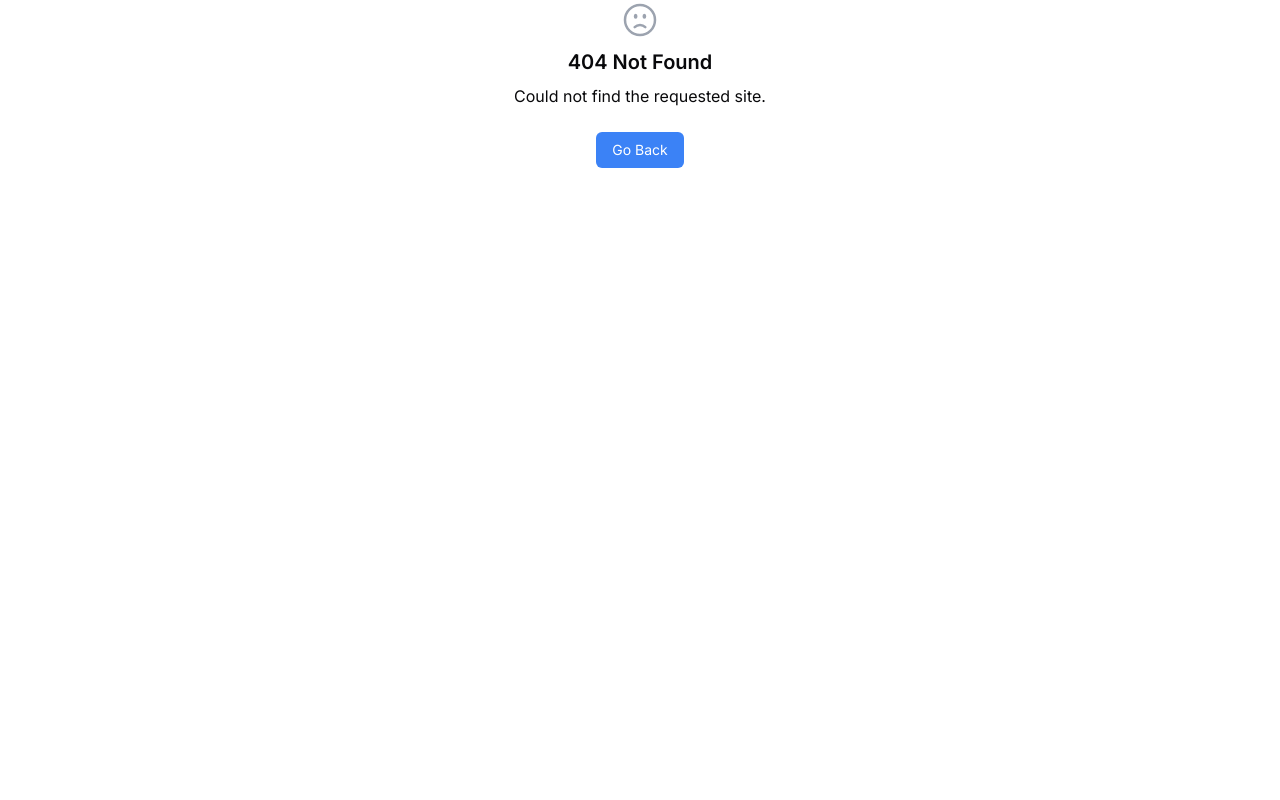
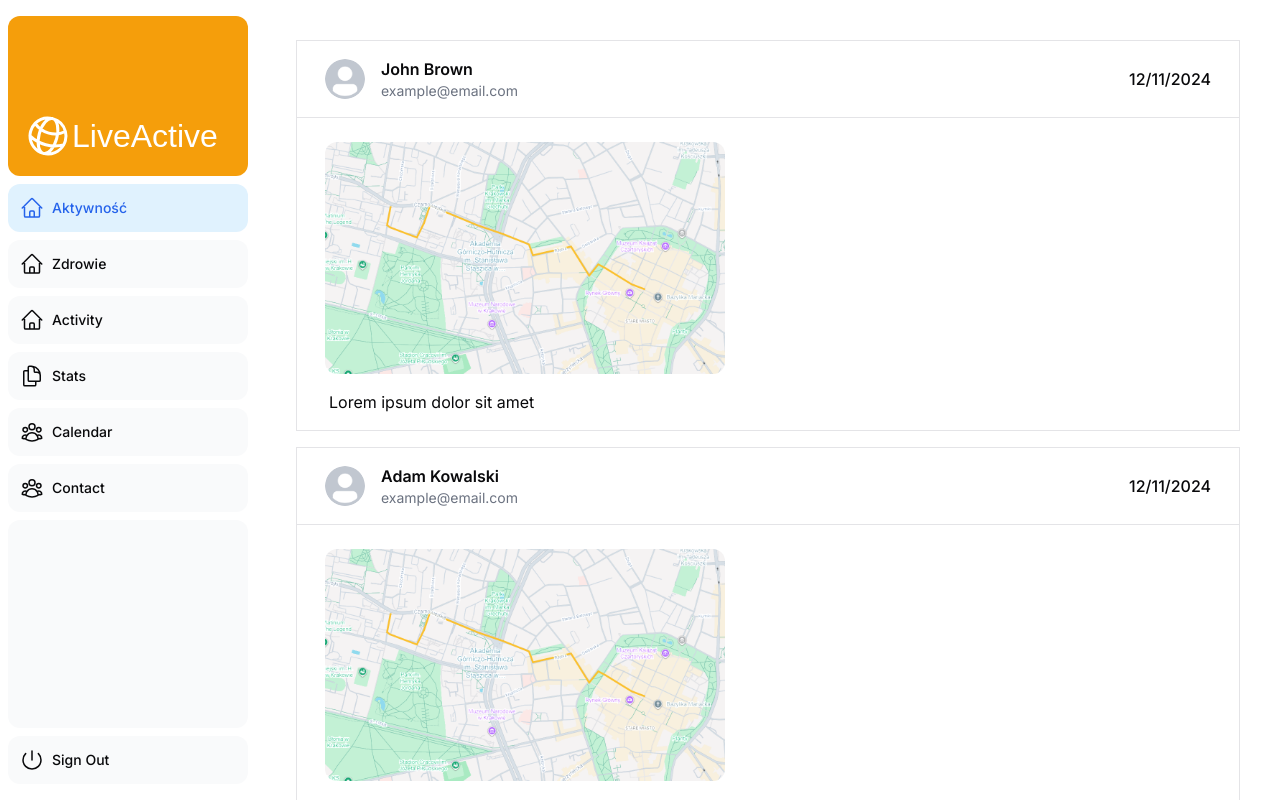
Before and after one commit to blackcaer/nextjs-sandbox, a Next.js app: page /aktywnosc in a window 1280 px wide. Before the commit this address had no page. Built offline with nearby package versions, Linux system fonts and the light colour scheme; a web font is replaced by a local one.

Commit message:
Add routes: aktywnosc zdrowie

```diff
--- /dev/null
+++ b/app/(mainapp)/aktywnosc/page.tsx
@@ -0,0 +1,22 @@
+import Image from "next/image";
+import UserActivity from "@/app/ui/activity/user_activity";
+
+export default function Page() {
+  const userData = {
+    id: 1,
+    name: "John Brown",
+    email: "example@email.com",
+    avatar_img_url: "/avatars/avatar1.png",
+    route_img_url: "/example/route1.png",
+    text: "Lorem ipsum dolor sit amet",
+    date: "2024-12-11T00:00:00Z",
+  };
+
+  return (
+    <div className="flex flex-col md:flex-col gap-4 md:overflow-hidden">
+      <UserActivity userData={userData}/>
+      <UserActivity userData={{ ...userData, name: "Adam Kowalski", id: 2 }}/>
+      <UserActivity userData={{ ...userData, name: "Anna Nowak", id: 3 }}/>
+    </div>
+  );
+}
--- /dev/null
+++ b/app/(mainapp)/zdrowie/page.tsx
@@ -0,0 +1,22 @@
+import Image from "next/image";
+import UserActivity from "@/app/ui/activity/user_activity";
+
+export default function Page() {
+  const userData = {
+    id: 1,
+    name: "John Brown",
+    email: "example@email.com",
+    avatar_img_url: "/avatars/avatar1.png",
+    route_img_url: "/example/route1.png",
+    text: "Lorem ipsum dolor sit amet",
+    date: "2024-12-11T00:00:00Z",
+  };
+
+  return (
+    <div className="flex flex-col md:flex-col gap-4 md:overflow-hidden">
+      <UserActivity userData={userData}/>
+      <UserActivity userData={{ ...userData, name: "Adam Kowalski", id: 2 }}/>
+      <UserActivity userData={{ ...userData, name: "Anna Nowak", id: 3 }}/>
+    </div>
+  );
+}
--- a/app/ui/nav-links.tsx
+++ b/app/ui/nav-links.tsx
@@ -12,6 +12,12 @@ import clsx from 'clsx';
 
 // Map of links to display in the side navigation.
 const links = [
+  { name: 'Aktywność',
+    href: '/aktywnosc',
+    icon: HomeIcon },
+  { name: 'Zdrowie',
+    href: '/zdrowie',
+    icon: HomeIcon },
   { name: 'Activity',
     href: '/activity',
     icon: HomeIcon },
```
